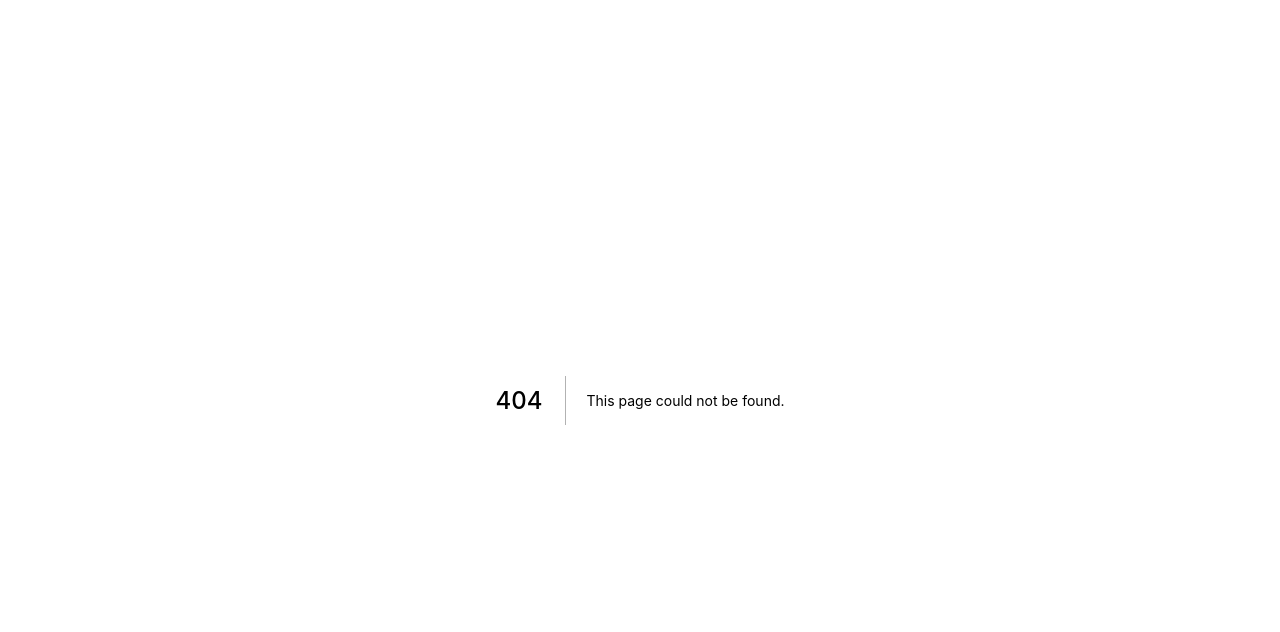
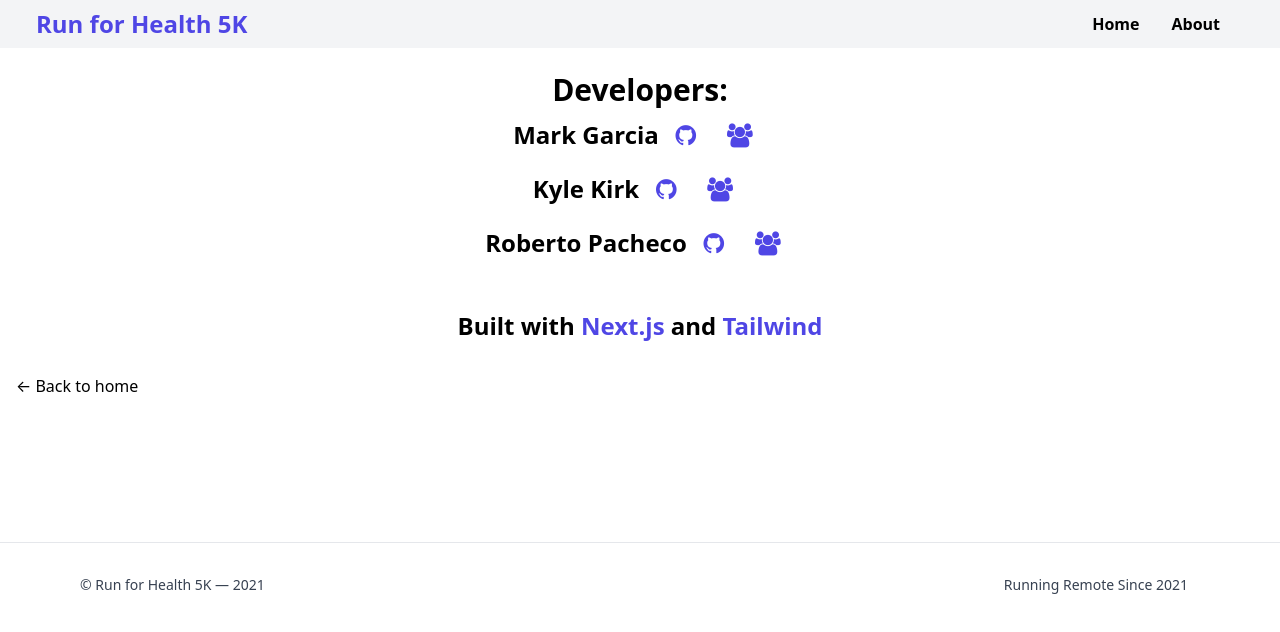
Before and after one commit to runforhealth5k/website, a Next.js app: page /devs in a window 1280 px wide. Before the commit this address had no page. Shown: the top 632 px of the page. Built offline with nearby package versions, Linux system fonts and the light colour scheme.

Commit message:
Add slogan image in about page, add dev page with info, delete unused imports, add editorconfig file, change letter size for easier readibility, delete registration page, run prettier on the whole project

```diff
--- a/components/footer.js
+++ b/components/footer.js
@@ -1,4 +1,3 @@
-import Head from 'next/head';
 import { siteTitle } from '../components/layout';
 
 export default function Footer() {
@@ -9,21 +8,9 @@ export default function Footer() {
           <div className="container flex flex-col flex-wrap px-5 py-6 lg:px-20 sm:flex-row">
             <div className="flex flex-wrap items-center justify-center text-base ">
               <p className="mr-5 text-sm text-center">© {siteTitle} — 2021</p>
-              <a
-                href="#"
-                className="justify-center mr-5 text-sm text-center text-blueGray-200 hover:text-blue-700">
-                {' '}
-                Privacy Policy
-              </a>
-              <a
-                href="#"
-                className="justify-center mr-5 text-sm text-center text-blueGray-200 hover:text-blue-700">
-                {' '}
-                Terms Of Service
-              </a>
             </div>
-            <span className="inline-flex justify-center mt-2 sm:ml-auto sm:mt-0 sm:justify-end">
-              <p className="mr-5 text-sm text-center">
+            <span className=" mt-2 sm:ml-auto sm:mt-0 sm:justify-end">
+              <p className="mr-3 text-sm text-center">
                 Running Remote Since 2021
               </p>
             </span>
--- a/components/header.js
+++ b/components/header.js
@@ -13,6 +13,9 @@ export default function Header() {
         <meta name="viewport" content="initial-scale=1.0, width=device-width" />
         <meta name="twitter:card" content="summary_large_image" />
       </Head>
+      <link
+        rel="stylesheet"
+        href="https://cdnjs.cloudflare.com/ajax/libs/font-awesome/4.7.0/css/font-awesome.min.css"></link>
     </div>
   );
 }
--- a/components/nav.js
+++ b/components/nav.js
@@ -1,12 +1,10 @@
 import Link from 'next/link';
-import Layout, { siteTitle } from '../components/layout';
+import { siteTitle } from '../components/layout';
 
 const links = [
-  { href: '/', label: 'Home'},
-  { href: '/registration', label: 'Register' },
+  { href: '/', label: 'Home' },
   { href: '/about', label: 'About' },
 ];
-
 
 export default function Nav() {
   return (
@@ -14,7 +12,7 @@ export default function Nav() {
       <ul className="flex items-center justify-between p-1 list-none">
         <li>
           <Link href="/">
-            <a className="pl-2 md:pl-8 text-black no-underline dark:text-gray-400 md:text-2xl text-xl font-bold hover:text-blue-400 dark:hover:text-gray-300">
+            <a className="pl-2 md:pl-8 text-indigo-600 no-underline dark:text-gray-400 md:text-2xl text-xl font-bold hover:text-blue-400 dark:hover:text-gray-300">
               {siteTitle}
             </a>
           </Link>
--- a/pages/about.js
+++ b/pages/about.js
@@ -11,9 +11,14 @@ export default function About() {
         <br />
       </Head>
       <div className="shadow p-4 bg-white py-8">
-        <div className="text-center px-40">
+        <div className="text-center lg:px-40">
+          <img
+            className="h-56 w-full sm:h-72 md:h-96 lg:w-full lg:h-full"
+            src="/images/slogan.png"
+            alt=""
+          />
           <h1 className="mb-2 text-gray-700">About</h1>
-          <p className="text-grey-600 text-md px-8">
+          <p className="text-grey-600 text-lg px-8">
             <b>
               <u>Run for Health:</u>
             </b>
@@ -69,10 +74,7 @@ export default function About() {
             or consider making a donation.
           </p>
         </div>
-        <div className="text-center">
-          <link
-            rel="stylesheet"
-            href="https://cdnjs.cloudflare.com/ajax/libs/font-awesome/4.7.0/css/font-awesome.min.css"></link>
+        <div className="text-center text-lg">
           <a
             href="https://www.facebook.com/shalomfreeclinic/"
             className="fa fa-facebook"></a>
--- /dev/null
+++ b/pages/devs.js
@@ -0,0 +1,63 @@
+import Layout from '../components/layout';
+import Link from 'next/link';
+
+const dev = [
+  {
+    name: 'Mark Garcia',
+    github: 'https://github.com/runforhealth5k/',
+    website: '#',
+  },
+  {
+    name: 'Kyle Kirk',
+    github: 'https://github.com/capktkirk/',
+    website: 'https://capktkirk.github.io',
+  },
+  {
+    name: 'Roberto Pacheco',
+    github: 'https://github.com/repacheco1/',
+    website: 'https://repacheco.com/',
+  },
+];
+
+export default function Devs() {
+  return (
+    <Layout>
+      <p>
+        <h2 className="font-bold">Developers:</h2>
+        <ul className="list-none">
+          {dev.map(({ name, github, website }) => (
+            <li key={`${website}${name}`}>
+              <div className="no-underline font-bold text-black">
+                <h3>
+                  {name}
+
+                  <Link href={github}>
+                    <a className="fa fa-github text-indigo-600 hover:text-indigo-700"></a>
+                  </Link>
+
+                  <Link href={website}>
+                    <a className="fa fa-users text-indigo-600 hover:text-indigo-700"></a>
+                  </Link>
+                </h3>
+              </div>
+            </li>
+          ))}
+        </ul>
+      </p>
+      <h3 className="font-bold text-center pt-8">
+        Built with{' '}
+        <Link href="https://nextjs.org/">
+          <a className=" font-bold text-indigo-600 hover:text-indigo-700">
+            Next.js{' '}
+          </a>
+        </Link>
+        and{' '}
+        <Link href="https://tailwindcss.com/">
+          <a className=" font-bold text-indigo-600 hover:text-indigo-700">
+            Tailwind
+          </a>
+        </Link>
+      </h3>
+    </Layout>
+  );
+}
--- a/pages/index.js
+++ b/pages/index.js
@@ -1,7 +1,4 @@
 import Head from 'next/head';
-import Link from 'next/link';
-import Image from 'next/image';
-import Nav from '../components/nav';
 import Layout, { siteTitle } from '../components/layout';
 
 export default function Home() {
@@ -35,7 +32,8 @@ export default function Home() {
                   </span>
                 </h1>
                 <p className="mt-3 text-base text-gray-500 sm:mt-5 sm:text-lg sm:max-w-xl sm:mx-auto md:mt-5 md:text-xl lg:mx-0">
-                  [insert fancy latin].
+                  Clicking the button bellow will take you to a safe 3rd party
+                  website.
                 </p>
                 <div className="mt-5 sm:mt-8 sm:flex sm:justify-center lg:justify-start">
                   <div className="rounded-md shadow">
@@ -60,20 +58,42 @@ export default function Home() {
       </div>
 
       <section>
-        <h2 className="text-justify uppercase text-purple-900 underline">How it works:</h2><br />
-        <ol className="list-decimal list-inside text-justify text-purple-900">
-          <li>Register through Active.com by clicking the ‘register’ button above</li>
-          <li>Check your inbox for a verification email confirming that you were
-          successfully registered</li>
-          <li>Download ‘Strava,’ an app that allows your
-          phone to track the time and speed of your run</li>
-          <li>Create an account using the same name and email that you used to register for Run for Health</li>
-          <li>Keep an eye out for announcements and updates via email (this is how
-          you’ll know when your race bib and commemorative mask will be coming
-          in.)</li>
+        <h2 className="text-justify uppercase text-purple-900 underline">
+          How it works:
+        </h2>
+        <br />
+        <ol className="list-decimal list-inside text-justify text-lg text-purple-900">
+          <li>
+            Register through Active.com by clicking the ‘Registration’ button
+            above
+          </li>
+          <li>
+            Check your inbox for a verification email confirming that you were
+            successfully registered
+          </li>
+          <li>
+            Download ‘Strava,’ an app that allows your phone to track the time
+            and speed of your run
+          </li>
+          <li>
+            Create an account using the same name and email that you used to
+            register for Run for Health
+          </li>
+          <li>
+            Keep an eye out for announcements and updates via email (this is how
+            you’ll know when your race bib and commemorative mask will be coming
+            in.)
+          </li>
           <li>Run the race (05/29/21) anytime from dawn til dusk</li>
-          <li>Submit your results from Strava on the day of the race to:
-          <a href= "mailto:runforhealth5k@gmail.com" className="text-black hover:text-purple-700"> RunForHealth5k@gmail.com</a></li>
+          <li>
+            Submit your results from Strava on the day of the race to:
+            <a
+              href="mailto:runforhealth5k@gmail.com"
+              className="text-black hover:text-purple-700">
+              {' '}
+              RunForHealth5k@gmail.com
+            </a>
+          </li>
         </ol>
       </section>
     </Layout>
--- a/pages/registration.js
+++ /dev/null
@@ -1,23 +0,0 @@
-import Head from 'next/head';
-import Layout, { siteTitle } from '../components/layout';
-
-export default function Registration() {
-  return (
-    <Layout>
-      <Head>
-        <title>Registration - {siteTitle}</title>
-      </Head>
-      <section className="pb-8">
-        <h2 className="text-2xl">
-          The registration button will take you to a safe 3rd party provider.
-        </h2>
-        {/* <p>This is a work in progress!</p> */}
-      </section>
-      <button className="text-2xl font-extrabold text-white bg-purple-600 hover:bg-purple-700 focus:outline-none focus:ring-2 focus:ring-purple-600 focus:ring-opacity-50 p-4 rounded-2xl mb-8">
-        <a href="https://endurancecui.active.com/event-reg/select-race?e=73465434">
-          Register
-        </a>
-      </button>
-    </Layout>
-  );
-}
--- a/styles/globals.css
+++ b/styles/globals.css
@@ -62,6 +62,6 @@ h1 {
 }
 
 .fa-facebook {
-  background: #3B5998;
+  background: #3b5998;
   color: white;
 }
```
Also changed, not shown: components/layout.js (+6 -10 lines), public/images/slogan.png (added), 1 other file (tests, documents, lock files or other folders). Lines whose indentation alone changed are shown as unchanged.
